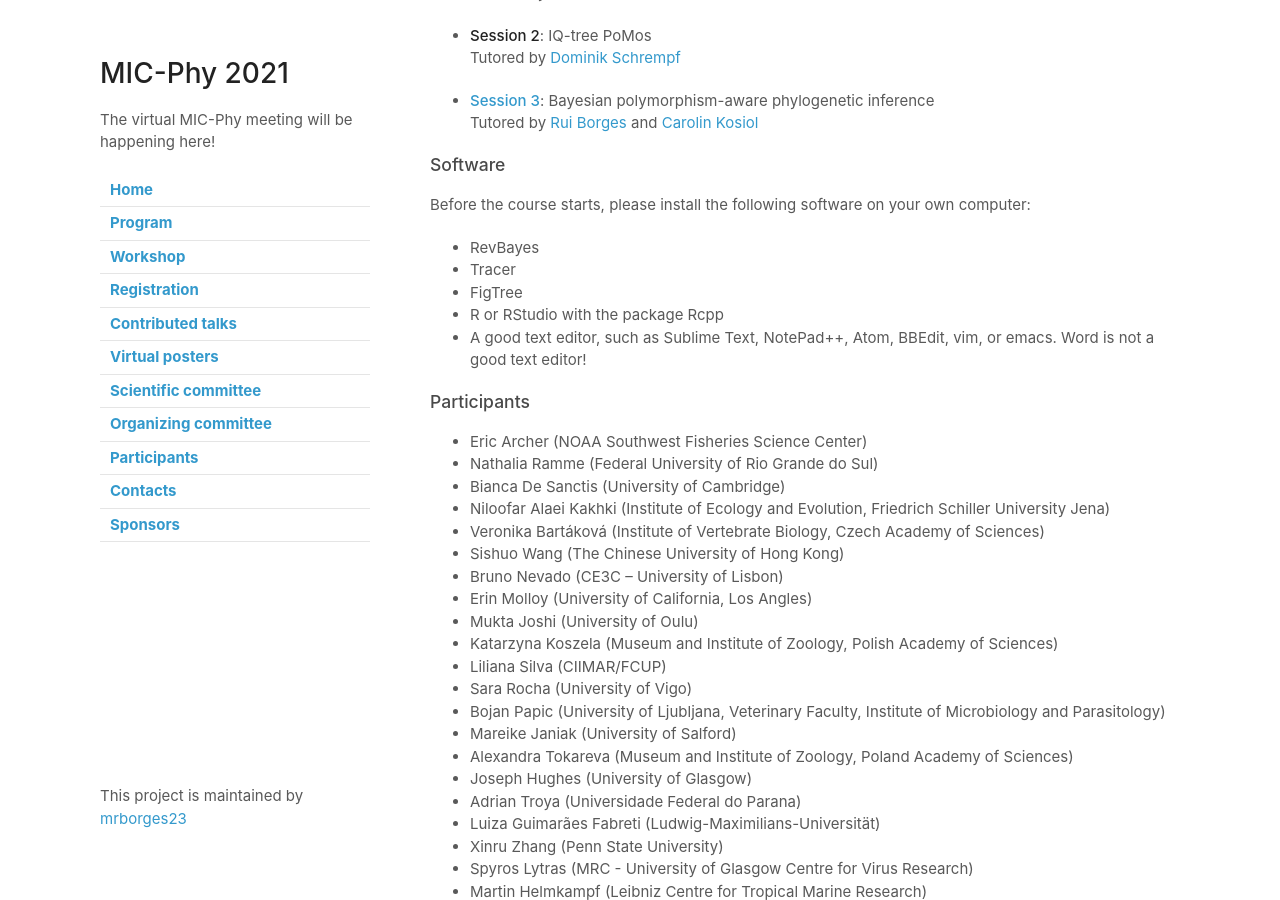
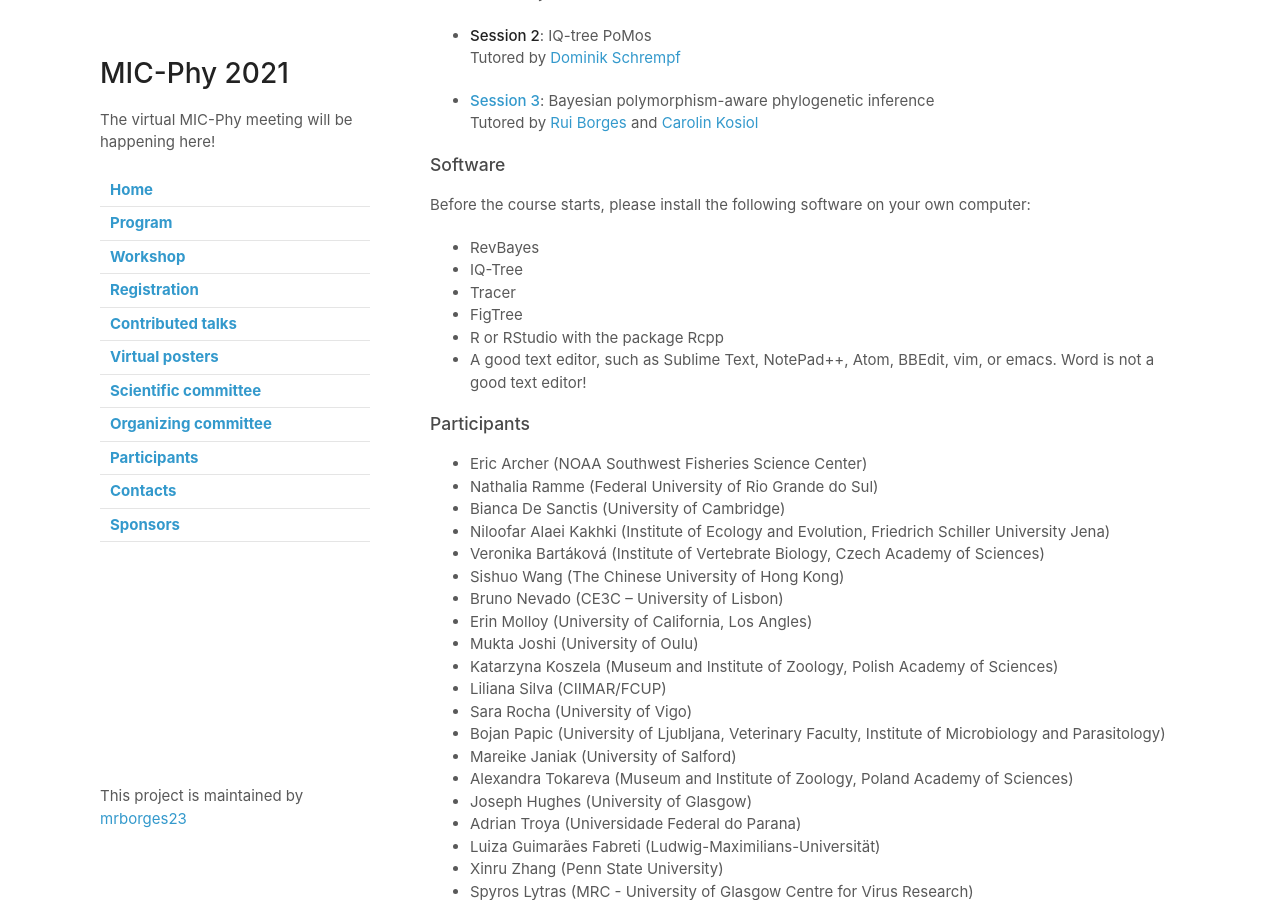
Before and after one commit to mrborges23/micphy2021, a Jekyll site: the page built from workshop.md, in a window 1280 px wide and 900 px high, scrolled down 318 px. Built offline with Jekyll 4.4.1, drawn with Linux system fonts in a browser that asks for light colours; our own code applies the rules of GitHub Pages for plain Markdown files.

Commit message:
schedule

```diff
--- a/workshop.md
+++ b/workshop.md
@@ -22,6 +22,7 @@ Tutored by [Rui Borges](https://www.researchgate.net/profile/Rui_Borges4) and [C
 Before the course starts, please install the following software on your own computer:
 
 * RevBayes
+* IQ-Tree
 * Tracer
 * FigTree
 * R or RStudio with the package Rcpp
```
